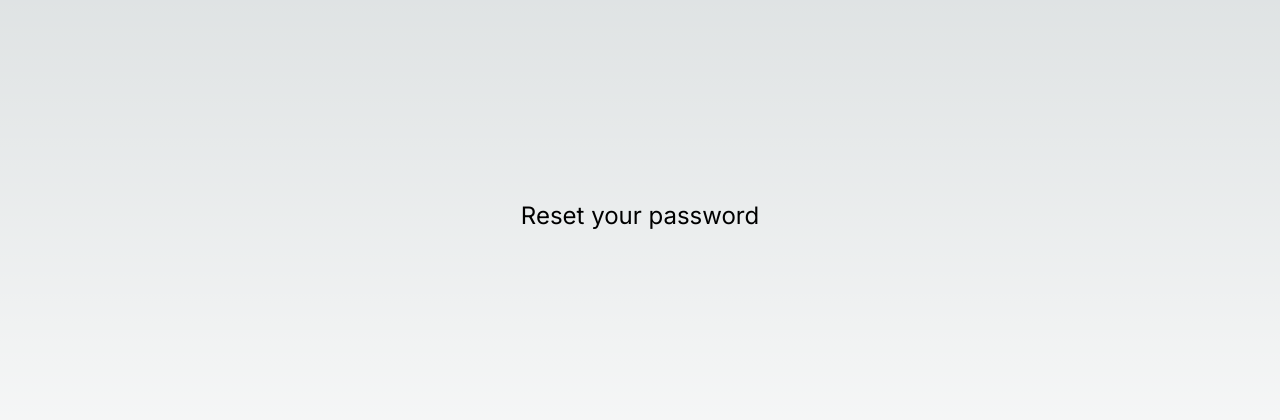
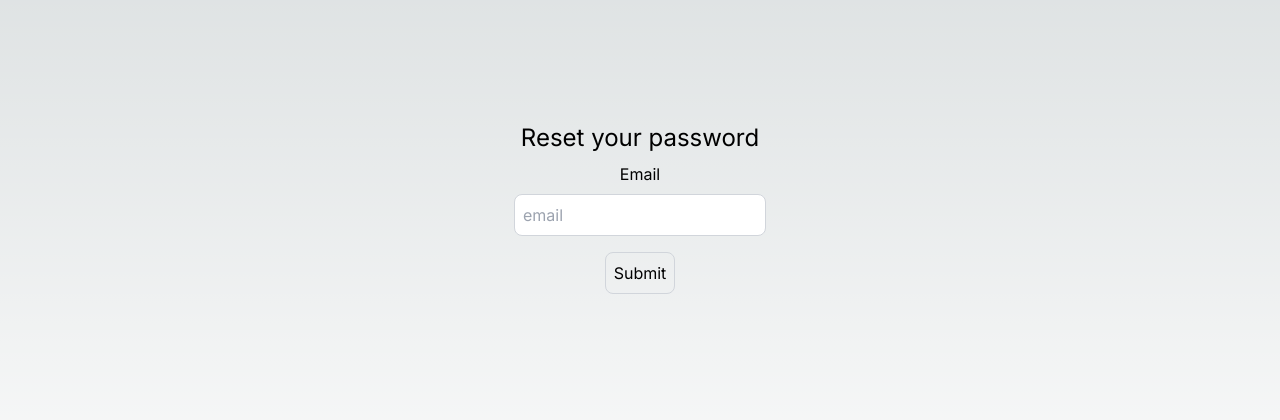
Before and after one commit to italianPalms/fullstack_next.js, a Next.js app: page /resetPassword in a window 1280 px wide. Shown: the part 184-604 px from the top of the page. Built offline with nearby package versions, Linux system fonts and the light colour scheme.

Commit message:
add input field for email and button to submit (submit logic not implemented yet)

```diff
--- a/src/app/resetPassword/page.tsx
+++ b/src/app/resetPassword/page.tsx
@@ -9,6 +9,16 @@ export default function resetPassword() {
     return (
         <div className="flex flex-col items-center justify-center min-h-screen py-2">
         <h1 className="text-2xl">Reset your password</h1>
+
+        <label className="p-2" htmlFor="email">Email</label>
+        <input
+        className="p-2 border border-gray-300 rounded-lg mb-4 focus:outline-none focus:border-gray-600 text-black"
+        id="email"
+        type="text"
+        placeholder="email"
+        />
+
+        <button className="p-2 border border-gray-300 rounded-lg mb-4 focus:outline-none focus:border-gray-600">Submit</button>
         </div>
     )
 }
```
